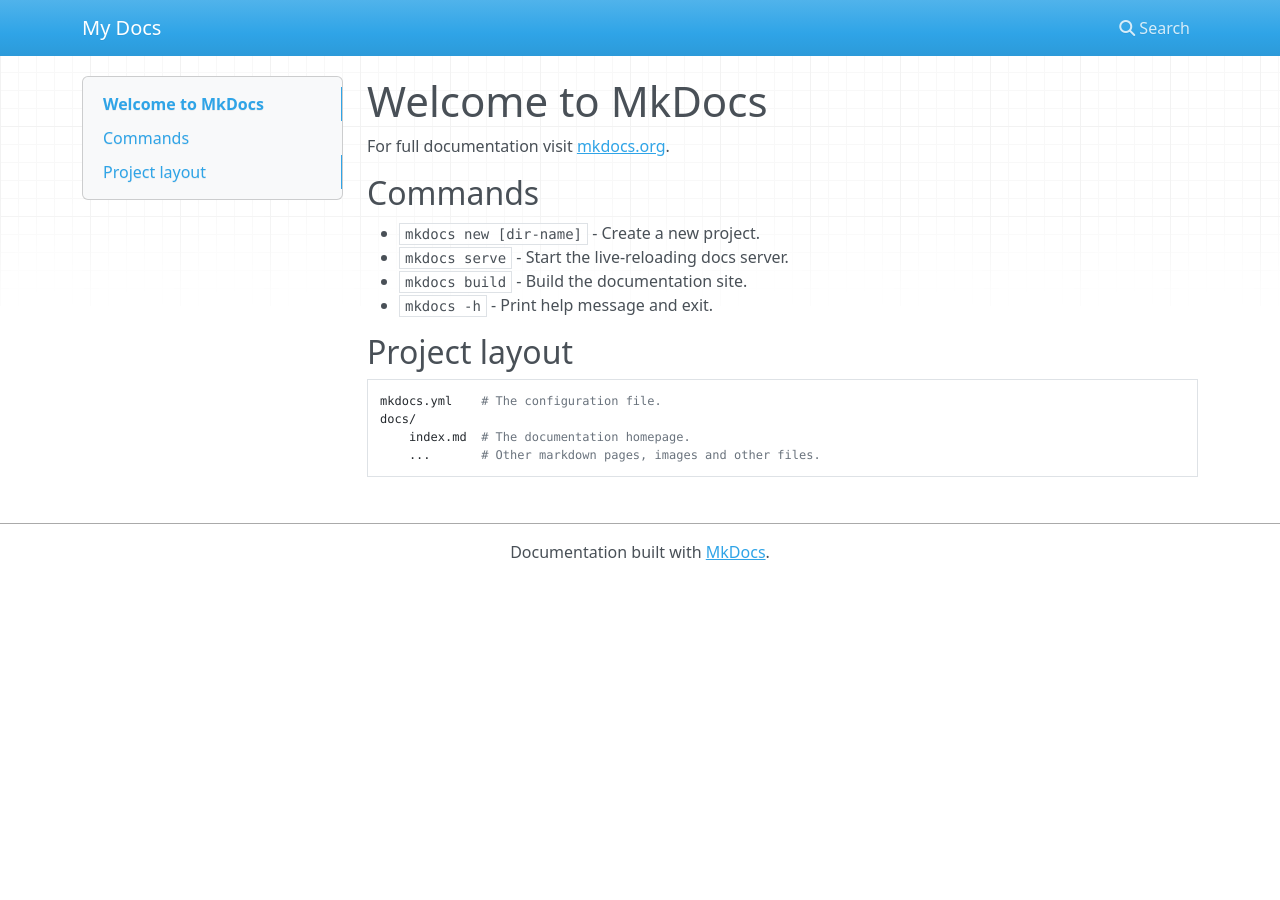
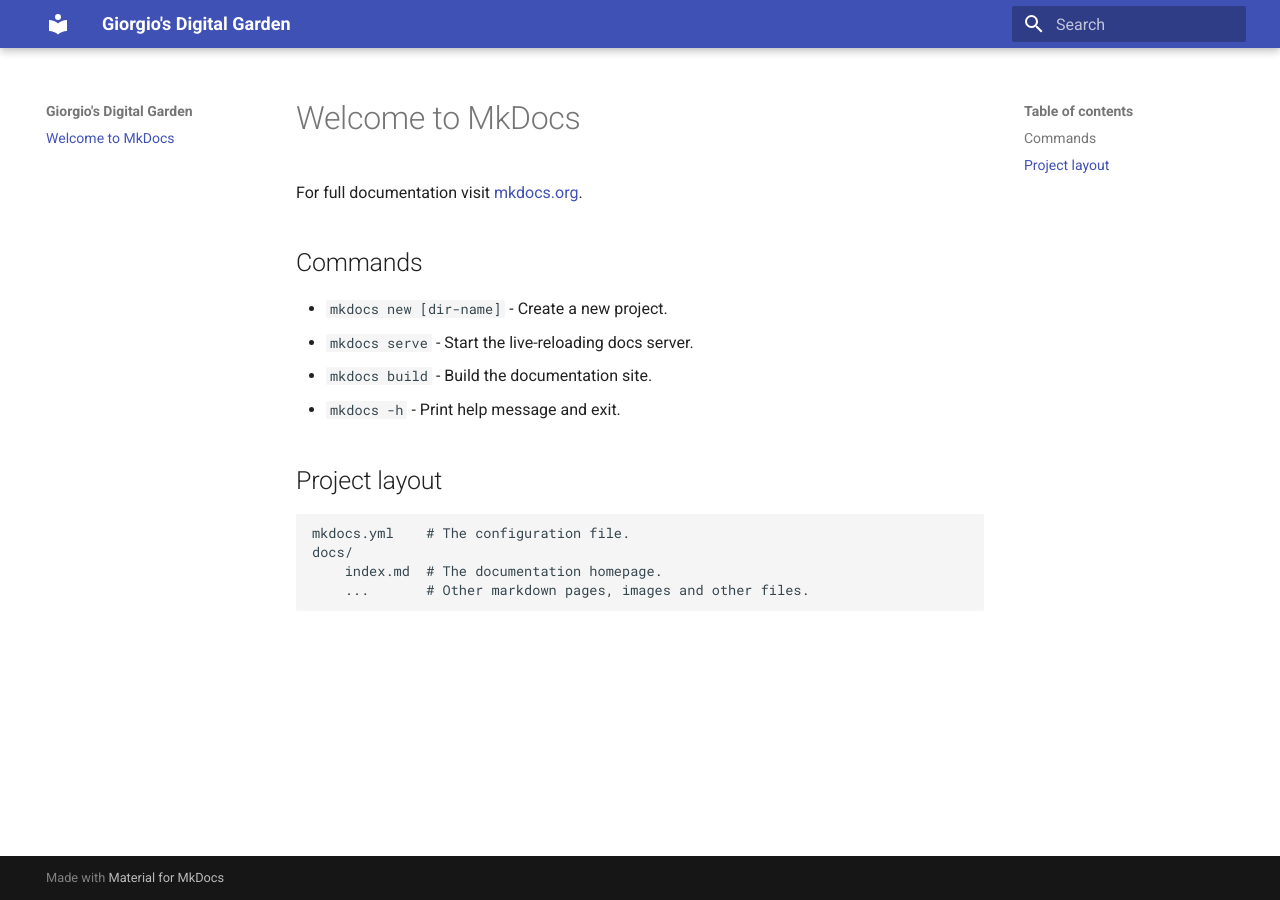
Before and after one commit to aramilialon/digitalgarden, an MkDocs documentation site: the page built from docs/index.md, in a window 1280 px wide. Built offline with MkDocs 1.6.1 and Material for MkDocs 9.7.7, drawn with Linux system fonts in a browser that asks for light colours; nearby versions of some CDN libraries.

Commit message:
added theme

```diff
--- a/mkdocs.yml
+++ b/mkdocs.yml
@@ -1 +1,3 @@
-site_name: My Docs
+site_name: Giorgio's Digital Garden
+theme:
+  name: material
```
